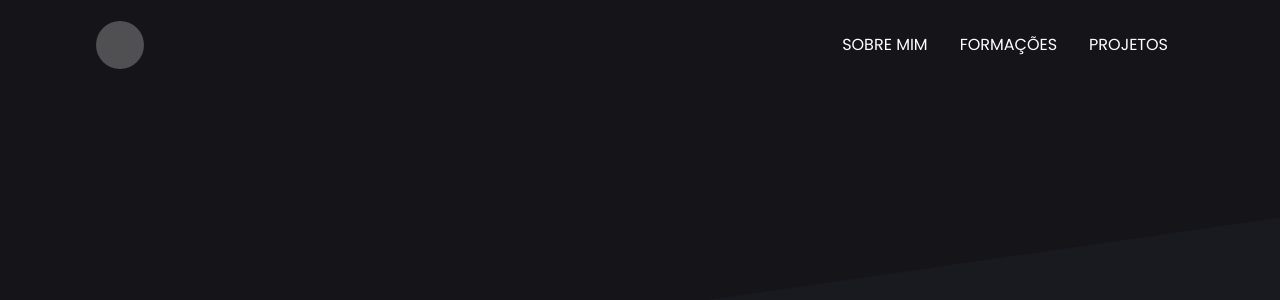
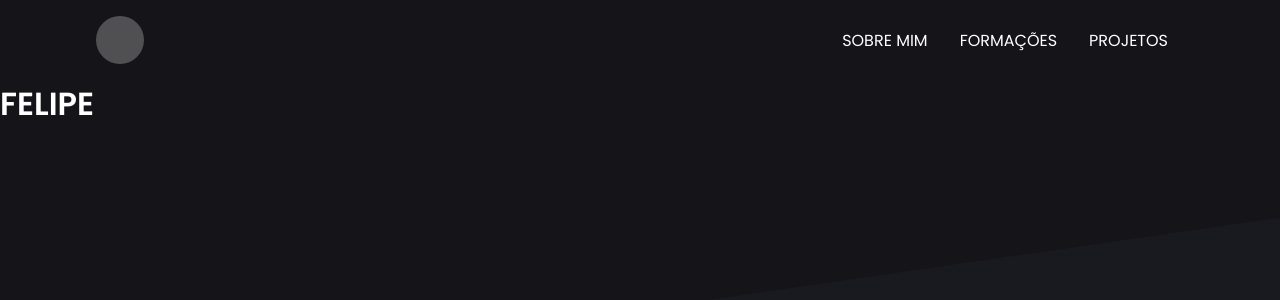
Before and after one commit to FelipeAL00/felipeal00.github.io, a React (Create React App) app: page / in a window 1280 px wide. Shown: the top 300 px of the page. Built offline with nearby package versions, Linux system fonts and the light colour scheme.

Commit message:
Adicionando react-router-dom

```diff
--- a/src/components/Header/index.jsx
+++ b/src/components/Header/index.jsx
@@ -1,12 +1,12 @@
-import { BackgroundImageLogo, Container, Menu } from "./style";
+import { BackgroundImageLogo, Container, Menu, MenuOption } from "./style";
 export default function Header() {
   return (
     <Container>
       <BackgroundImageLogo />
       <Menu>
-        <li>SOBRE MIM</li>
-        <li>FORMAÇÕES</li>
-        <li>PROJETOS</li>
+        <MenuOption>SOBRE MIM</MenuOption>
+        <MenuOption>FORMAÇÕES</MenuOption>
+        <MenuOption>PROJETOS</MenuOption>
       </Menu>
     </Container>
   );
--- a/src/components/Header/style.js
+++ b/src/components/Header/style.js
@@ -4,7 +4,7 @@ export const Container = styled.header`
   max-width: 1120px;
   margin: 0 auto;
 
-  padding: 1rem 1rem 1rem;
+  padding: 1rem;
   display: flex;
   align-items: center;
   justify-content: space-between;
@@ -21,8 +21,15 @@ export const BackgroundImageLogo = styled.div`
 export const Menu = styled.menu`
   display: flex;
   justify-content: space-between;
-  li {
-    padding: 1rem;
-    list-style: none;
+`;
+
+export const MenuOption = styled.li`
+  list-style: none;
+  padding: 0 1rem;
+  cursor: pointer;
+  transition: 0.2s;
+
+  &:hover {
+    opacity: 0.3;
   }
 `;
--- /dev/null
+++ b/src/pages/AboutMe/index.jsx
@@ -0,0 +1,9 @@
+import React from "react";
+
+export default function AboutMe() {
+  return (
+    <div>
+      <h1>FELIPE</h1>
+    </div>
+  );
+}
--- /dev/null
+++ b/src/pages/Education/index.jsx
@@ -0,0 +1,13 @@
+import React from "react";
+
+// import { Container } from './styles';
+
+function Education() {
+  return (
+    <div>
+      <h1>edu</h1>
+    </div>
+  );
+}
+
+export default Education;
--- /dev/null
+++ b/src/pages/Projects/index.jsx
@@ -0,0 +1,9 @@
+import React from "react";
+
+// import { Container } from './styles';
+
+function Projects() {
+  return <div>Projects</div>;
+}
+
+export default Projects;
--- /dev/null
+++ b/src/routes.js
@@ -0,0 +1,15 @@
+import React from "react";
+import { Route, Routes } from "react-router-dom";
+import AboutMe from "./pages/AboutMe";
+import Education from "./pages/Education";
+import Projects from "./pages/Projects";
+
+export default function CreateRoutes() {
+  return (
+    <Routes>
+      <Route exact path="/" element={<AboutMe />} />
+      <Route path="/education" element={<Education />} />
+      <Route path="/projects" element={<Projects />} />
+    </Routes>
+  );
+}
```
Also changed, not shown: src/App.jsx (+5 -2 lines).
